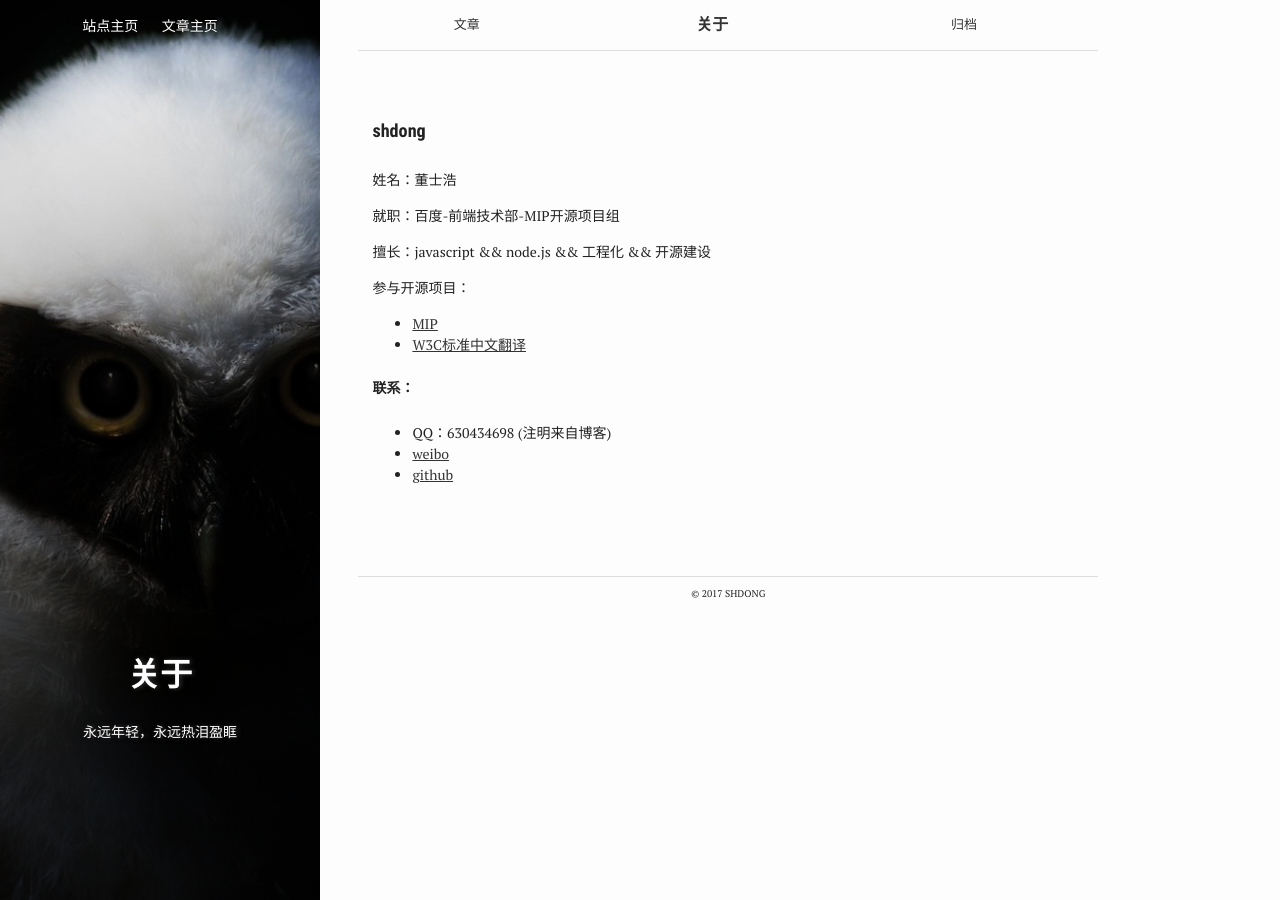
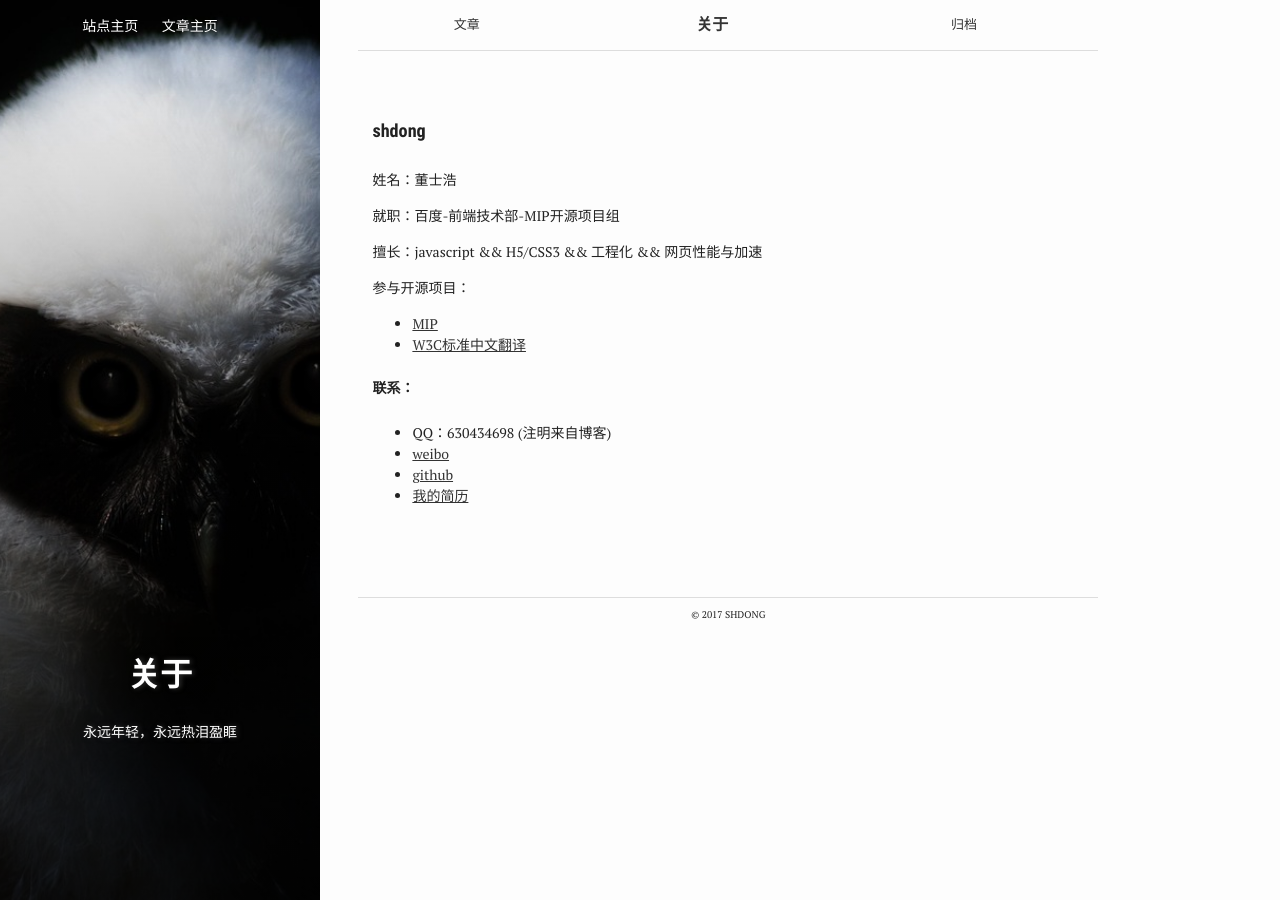
Before and after one commit to dongshihao/dongshihao.github.io, a Jekyll site: the page built from about.md, in a window 1280 px wide. Built offline with Jekyll 4.4.1, drawn with Linux system fonts in a browser that asks for light colours.

Commit message:
resume link

```diff
--- a/about.md
+++ b/about.md
@@ -14,7 +14,7 @@ active: about
 
 就职：百度-前端技术部-MIP开源项目组
 
-擅长：javascript && node.js && 工程化 && 开源建设
+擅长：javascript && H5/CSS3 && 工程化 && 网页性能与加速
 
 参与开源项目：
 - [MIP](https://www.mipengine.org/)
@@ -24,3 +24,4 @@ active: about
 - QQ：630434698 (注明来自博客)
 - [weibo](https://weibo.com/shdongwb)
 - [github](https://github.com/dongshihao)
+- [我的简历](/resume)
```
